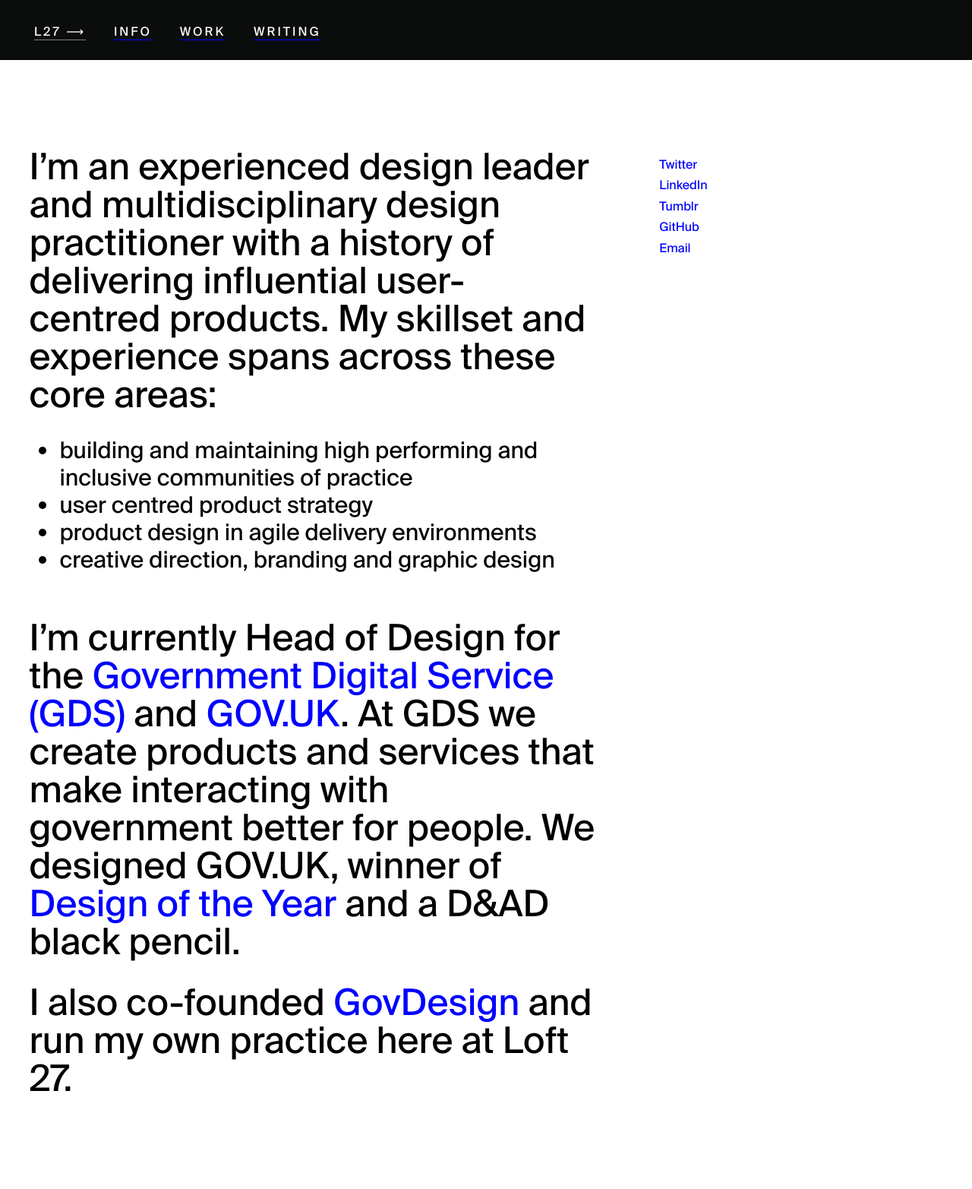
After one commit to stephenjoe1/loft27design, a PHP site: page /info.html in a window 1280 px wide. The commit adds this page. Shown: the whole page at 76% size. Run offline with PHP 8.4, Linux system fonts and the light colour scheme; some libraries are stand-ins or nearby versions.

Commit message:
updated info section

```diff
--- a/css/main.css
+++ b/css/main.css
@@ -175,8 +175,8 @@
 }
 
 .intro-about p.lede {
-	font-size: 30px;
-	line-height: 36px;
+	font-size: 48px;
+	line-height: 50px;
 	margin-bottom: 30px;
 	margin-top: 0px;
 }
@@ -606,8 +606,8 @@
 
 
 .intro-about p.lede {
-	font-size: 19px;
-	line-height: 25px;
+	font-size: 30px;
+	line-height: 36px;
 	margin-right: 20px;
 }
 
--- /dev/null
+++ b/info.html
@@ -0,0 +1,89 @@
+<!DOCTYPE html>
+<html>
+	<head>
+		<title>Loft27</title>
+		<meta charset="utf-8">
+		<meta name="description" content="">
+		<meta name="viewport" content="width=device-width">
+		<link rel="stylesheet" href="css/about.css">
+		<link rel="stylesheet" href="main.css" type="text/css" charset="utf-8" />
+	</head>
+	<body>
+		<div class="header-wrapper">
+				<div class="menu">
+					<ul>
+						<li><a class="home-link" href="index.html">L27 ⟶</a></li>
+						<li><a href="index.html#info">INFO</a></li>
+						<li><a href="index.html#work">WORK</a></li>
+						<li><a href="#">WRITING</a></li>
+					</ul>
+				</div>
+		</div>
+
+
+		<div class="main-section">
+			<div class="intro-about" id="info">
+ 				<!-- <h1 class="big-heading">I’m Head of Design for the <a href="https://www.gov.uk/design-principles">Government Digital Service (GDS)</a> and <a href="https://www.gov.uk">GOV.UK</a>.</h1> -->
+
+ 				<h1 aria-label="About me"></h1>
+
+ 				<!-- <p class="lede">I’m an experienced design leader, multidisciplinary design practitioner, and inclusive community builder with a demonstrated history of delivering influential user-centred products and services in complex environments.</p> -->
+
+
+ 				<p class="lede">I’m an experienced design leader and multidisciplinary design practitioner with a history of delivering influential user-centred products. My skillset and experience spans across these core areas:
+ 				<ul>
+	 				<li>building and maintaining high performing and inclusive communities of practice</li>
+	 				<li>user centred product strategy</li>
+					<li>product design in agile delivery environments
+					<li>creative direction, branding and graphic design</li>
+				</ul>
+				</p>
+
+				<p class="lede">I’m currently Head of Design for the <a href="https://www.gov.uk/design-principles">Government Digital Service (GDS)</a> and <a href="https://www.gov.uk">GOV.UK</a>. At GDS we create products and services that make interacting with government better for people. We designed GOV.UK, winner of <a href="http://www.bbc.co.uk/news/entertainment-arts-22164715">Design of the Year</a> and a D&AD black pencil.</p>
+
+ 				<p class="lede">
+ 				I also co-founded <a href="http://gov-design.com/">GovDesign</a> and run my own practice here at Loft 27.</p>
+
+
+
+
+			</div>
+
+
+			<div class="right-aside">
+				<ul>
+					<li><a href="https://twitter.com/loft27design">Twitter<a></li>
+					<li><a href="https://uk.linkedin.com/in/stephen-mccarthy-0aa09810">LinkedIn<a></li>
+					<li><a href="http://www.loft27design.tumblr.com/">Tumblr<a></li>
+					<li><a href="https://github.com/stephenjoe1">GitHub<a></li>
+					<li><a class="email" href="mailto:loft27design@gmail.com">
+					Email</a></li>
+				</ul>
+			</div>
+		</div>
+
+
+	<!-- <div class="main-section">
+			<div class="right-aside">
+				<h1 class="big-heading">Talks and lectures</h1>
+			</div>
+		<div class="feature-big">
+			<div class="list">
+				<ul>
+					<li>Civil Service Live, London/Cardiff/Coventry, 2016</li>
+					<li>Service Transformation in Local Government, 2016</li>
+					<li>Middlesex University, 2016</li>
+					<li>Cardiff Metropolitan University, 2016</li>
+					<li>Middlesex University, 2016</li>
+					<li>Offset – 2nd Room, 2013</li>
+
+				</ul>
+			</div>
+		</div>
+	</div> -->
+
+	<script src="http://ajax.googleapis.com/ajax/libs/jquery/1.10.1/jquery.min.js"></script>
+	<script src="js/main.js"></script>
+</body>
+
+</html>
--- a/project-x-gov-design-community.html
+++ b/project-x-gov-design-community.html
@@ -22,7 +22,7 @@
 
 		<div class="work-section">
 			<div class="project-intro">
-				<h1>Cross-government design community events<span class="project-link">— <a href="https://designnotes.blog.gov.uk/">VISIT BLOG</a></span></h1>
+				<h1>Cross-government design community<span class="project-link">— <a href="https://designnotes.blog.gov.uk/">VISIT BLOG</a></span></h1>
 				<img src="images/xgov-equity.jpg">
 				<div class="credit"><p>Most recent event which focused on equity in the design process</p></div>
 
```
Also changed, not shown: index.html (+4 -15 lines).
